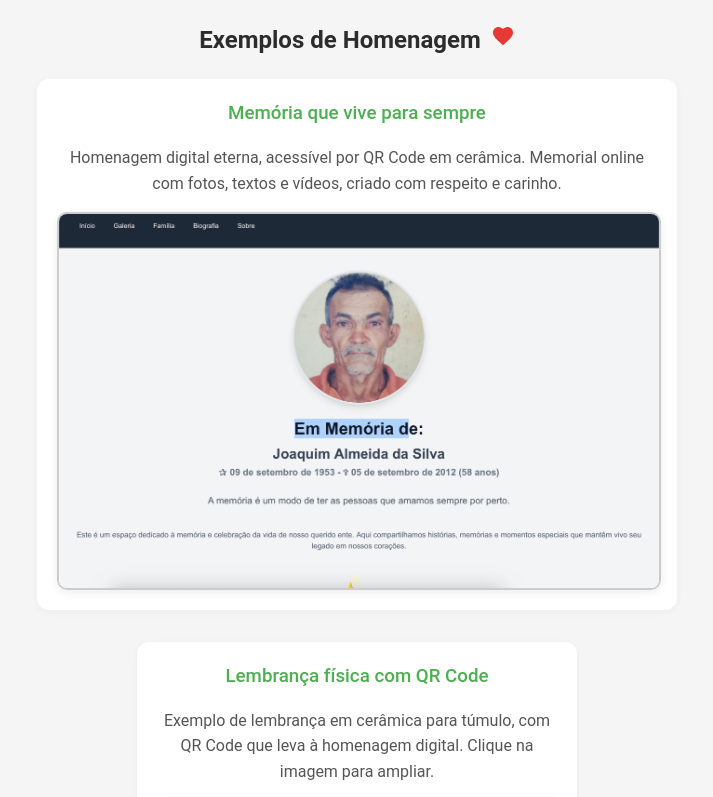
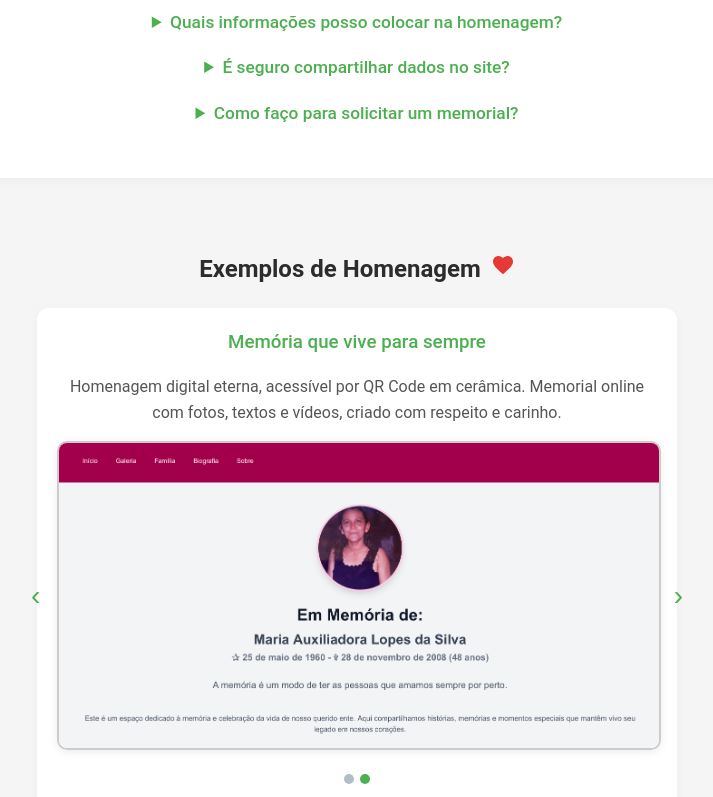
Before and after one commit to Nunes198/site-principal, a React (Create React App) app: page / in a window 1280 px wide. Shown: the part 2670-3467 px from the top of the page, without its empty margins (283-996 px from the left). Built offline with nearby package versions, Linux system fonts and the light colour scheme.

Commit message:
Ajustes finais de responsividade, carrosséis automáticos, textos institucionais e melhorias visuais

```diff
--- a/src/App.css
+++ b/src/App.css
@@ -975,3 +975,11 @@ section, .privacidade, .example {
     font-size: 0.95rem;
   }
 }
+
+/* Fade para carrossel de lembranças */
+.lembranca-img.fade-in {
+  opacity: 1;
+}
+.lembranca-img.fade-out {
+  opacity: 0;
+}
--- a/src/App.js
+++ b/src/App.js
@@ -7,12 +7,71 @@ import Loader from './Loader';
 function App() {
   const [menuOpen, setMenuOpen] = useState(false);
   const [showModal, setShowModal] = useState(false);
+  const [modalImg, setModalImg] = useState('/imagens/lembranca.jpeg');
+  const [lembrancaIndex, setLembrancaIndex] = useState(0);
+  const [lembrancaFade, setLembrancaFade] = useState(true);
   const [loading, setLoading] = useState(true);
+  const [exemploIndex, setExemploIndex] = useState(0);
+  const [exemploFade, setExemploFade] = useState(true);
+  const lembrancas = ['/imagens/lembranca.jpeg', '/imagens/lembranca2.jpeg'];
+  const exemplos = [
+    {
+      img: '/imagens/pagina-exemplo.png',
+      link: 'https://memorial-hesite.vercel.app',
+      alt: 'Exemplo de homenagem 1'
+    },
+    {
+      img: '/imagens/pagina-exemplo2.png',
+      link: 'https://memorial-website-mae.vercel.app',
+      alt: 'Exemplo de homenagem 2'
+    }
+  ];
 
   useEffect(() => {
     const timer = setTimeout(() => setLoading(false), 1800); // Loader por 1.8s
     return () => clearTimeout(timer);
   }, []);
+
+  // Transição automática
+  useEffect(() => {
+    const timer = setTimeout(() => {
+      setLembrancaFade(false);
+      setTimeout(() => {
+        setLembrancaIndex((prev) => (prev + 1) % lembrancas.length);
+        setLembrancaFade(true);
+      }, 350);
+    }, 5000);
+    return () => clearTimeout(timer);
+  }, [lembrancaIndex, lembrancas.length]);
+
+  // Navegação manual com fade
+  const handleLembrancaNav = (dir) => {
+    setLembrancaFade(false);
+    setTimeout(() => {
+      setLembrancaIndex((prev) => (dir === 'prev' ? (prev - 1 + lembrancas.length) % lembrancas.length : (prev + 1) % lembrancas.length));
+      setLembrancaFade(true);
+    }, 350);
+  };
+
+  // Transição automática para exemplos
+  useEffect(() => {
+    const timer = setTimeout(() => {
+      setExemploFade(false);
+      setTimeout(() => {
+        setExemploIndex((prev) => (prev + 1) % exemplos.length);
+        setExemploFade(true);
+      }, 350);
+    }, 5000);
+    return () => clearTimeout(timer);
+  }, [exemploIndex, exemplos.length]);
+
+  const handleExemploNav = (dir) => {
+    setExemploFade(false);
+    setTimeout(() => {
+      setExemploIndex((prev) => (dir === 'prev' ? (prev - 1 + exemplos.length) % exemplos.length : (prev + 1) % exemplos.length));
+      setExemploFade(true);
+    }, 350);
+  };
 
   if (loading) {
     return <Loader />;
@@ -82,6 +141,10 @@ function App() {
         >
           Solicite seu memorial
         </a>
+        <div style={{ marginTop: 24, background: '#fff', borderRadius: 10, boxShadow: '0 2px 8px rgba(44,175,80,0.08)', padding: 18, maxWidth: 520, marginLeft: 'auto', marginRight: 'auto', color: '#388E3C', fontWeight: 500, fontSize: '1.08rem', textAlign: 'center' }}>
+          <span style={{ fontSize: '1.2rem', color: '#2C2C2C', fontWeight: 600 }}>Homenagem eterna, pagamento único!</span><br />
+          Ao adquirir seu memorial digital, você faz um investimento único e garante que a homenagem ficará disponível para sempre, sem mensalidades ou taxas futuras. Valorize a memória de quem você ama com uma página exclusiva, duradoura e acessível eternamente.
+        </div>
       </section>
 
       {/* Como Funciona */}
@@ -172,14 +235,17 @@ function App() {
           <div className="example" style={{ background: '#fff', borderRadius: 12, boxShadow: '0 2px 8px rgba(0,0,0,0.04)', padding: 20, marginBottom: 0, display: 'block', textAlign: 'center', maxWidth: '600px', width: '100%' }}>
             <h3 style={{ color: '#4CAF50', fontWeight: 500, textAlign: 'center' }}>Memória que vive para sempre</h3>
             <p style={{ color: '#555', fontSize: '1rem', textAlign: 'center' }}>Homenagem digital eterna, acessível por QR Code em cerâmica. Memorial online com fotos, textos e vídeos, criado com respeito e carinho.</p>
+            <div style={{ position: 'relative', display: 'inline-block' }}>
+              <button onClick={() => handleExemploNav('prev')} style={{ position: 'absolute', left: -32, top: '50%', transform: 'translateY(-50%)', background: 'none', border: 'none', fontSize: 28, color: '#4CAF50', cursor: 'pointer', zIndex: 2 }} aria-label="Anterior">‹</button>
               <a
-              href="https://memorial-hesite.vercel.app"
+                href={exemplos[exemploIndex].link}
                 target="_blank"
                 rel="noopener noreferrer"
               >
                 <img
-                src="/imagens/pagina-exemplo.png"
-                alt="Exemplo de homenagem"
+                  src={exemplos[exemploIndex].img}
+                  alt={exemplos[exemploIndex].alt}
+                  className={exemploFade ? 'fade-in' : 'fade-out'}
                   style={{
                     width: '100%',
                     maxWidth: '600px',
@@ -187,30 +253,21 @@ function App() {
                     display: 'block',
                     margin: '0 auto',
                     borderRadius: '10px',
-                  boxShadow: '0 2px 8px rgba(0,0,0,0.08)'
+                    boxShadow: '0 2px 8px rgba(0,0,0,0.08)',
+                    transition: 'opacity 0.35s'
                   }}
                 />
               </a>
+              <button onClick={() => handleExemploNav('next')} style={{ position: 'absolute', right: -32, top: '50%', transform: 'translateY(-50%)', background: 'none', border: 'none', fontSize: 28, color: '#4CAF50', cursor: 'pointer', zIndex: 2 }} aria-label="Próxima">›</button>
             </div>
-          <div className="example" style={{ marginTop: 0, textAlign: 'center', background: '#fff', borderRadius: 12, boxShadow: '0 2px 8px rgba(0,0,0,0.04)', padding: 20, display: 'block', maxWidth: '400px', width: '100%' }}>
-            <h3 style={{ color: '#4CAF50', fontWeight: 500, textAlign: 'center' }}>Lembrança física com QR Code</h3>
-            <p style={{ color: '#555', fontSize: '1rem', textAlign: 'center' }}>Exemplo de lembrança em cerâmica para túmulo, com QR Code que leva à homenagem digital. Clique na imagem para ampliar.</p>
-            <img
-              src="/imagens/lembranca.jpeg"
-              alt="Exemplo de lembrança com QR Code"
-              className="lembranca-img"
-              style={{
-                width: '100%',
-                maxWidth: '400px',
-                height: 'auto',
-                cursor: 'pointer',
-                borderRadius: '8px',
-                boxShadow: '0 2px 8px rgba(0,0,0,0.2)',
-                margin: '0 auto',
-                display: 'block'
-              }}
-              onClick={() => setShowModal(true)}
-            />
+            <div style={{ marginTop: 8 }}>
+              {exemplos.map((_, i) => (
+                <span key={i} style={{ display: 'inline-block', width: 10, height: 10, borderRadius: '50%', background: i === exemploIndex ? '#4CAF50' : '#B0BEC5', margin: '0 3px' }}></span>
+              ))}
+            </div>
+            <div style={{ marginTop: 20, textAlign: 'center', fontSize: '1.08rem', color: '#388E3C', fontWeight: 500 }}>
+              Clique nas imagens acima para visualizar exemplos reais de sites de homenagem criados por nossa equipe.
+            </div>
           </div>
         </div>
 
@@ -230,7 +287,7 @@ function App() {
           }} onClick={() => setShowModal(false)}>
             <div style={{ position: 'relative', background: '#fff', padding: 20, borderRadius: 10 }}>
               <img
-                src="/imagens/lembranca.jpeg"
+                src={modalImg}
                 alt="Exemplo de lembrança ampliada"
                 className="lembranca-modal-img"
                 style={{ maxWidth: '80vw', maxHeight: '80vh', borderRadius: '8px' }}
--- a/src/Privacidade.js
+++ b/src/Privacidade.js
@@ -48,6 +48,24 @@ function Privacidade() {
       <h2>8. Contato</h2>
       <p>Em caso de dúvidas sobre esta política, entre em contato pelo e-mail: <a href="mailto:fransnuunes1987@gmail.com">fransnuunes1987@gmail.com</a></p>
       <p style={{ marginTop: 32, color: '#888', fontSize: '0.95rem' }}>Última atualização: 2 de dezembro de 2025</p>
+      <button
+        onClick={() => navigate('/')}
+        style={{
+          background: 'linear-gradient(90deg,#4CAF50,#B0BEC5)',
+          color: '#fff',
+          border: 'none',
+          borderRadius: '8px',
+          padding: '10px 24px',
+          fontWeight: 600,
+          fontSize: '1rem',
+          margin: '32px auto 0',
+          display: 'block',
+          cursor: 'pointer',
+          boxShadow: '0 2px 8px rgba(76,175,80,0.12)'
+        }}
+      >
+        ← Voltar para a página inicial
+      </button>
     </div>
   );
 }
```
Also changed, not shown: public/imagens/lembranca2.jpeg (added), public/imagens/pagina-exemplo2.png (added). Lines whose indentation alone changed are shown as unchanged.
